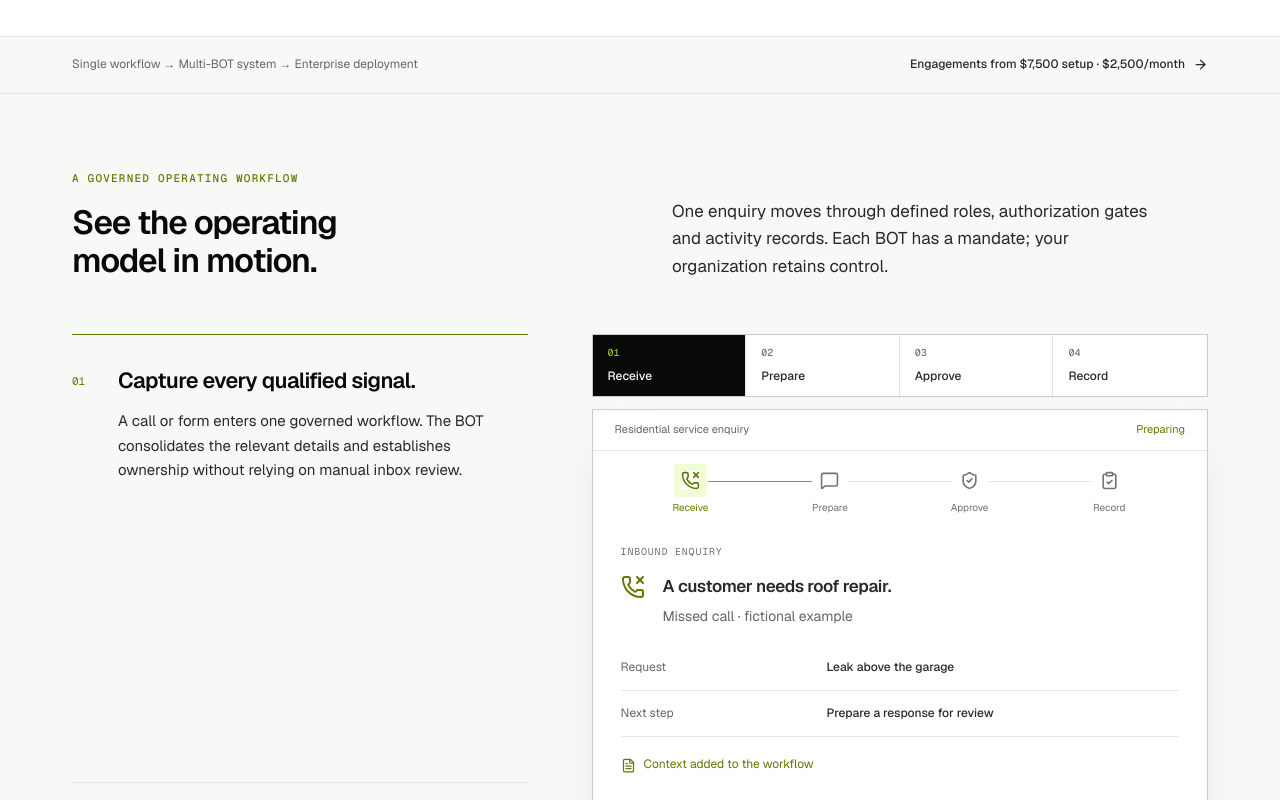
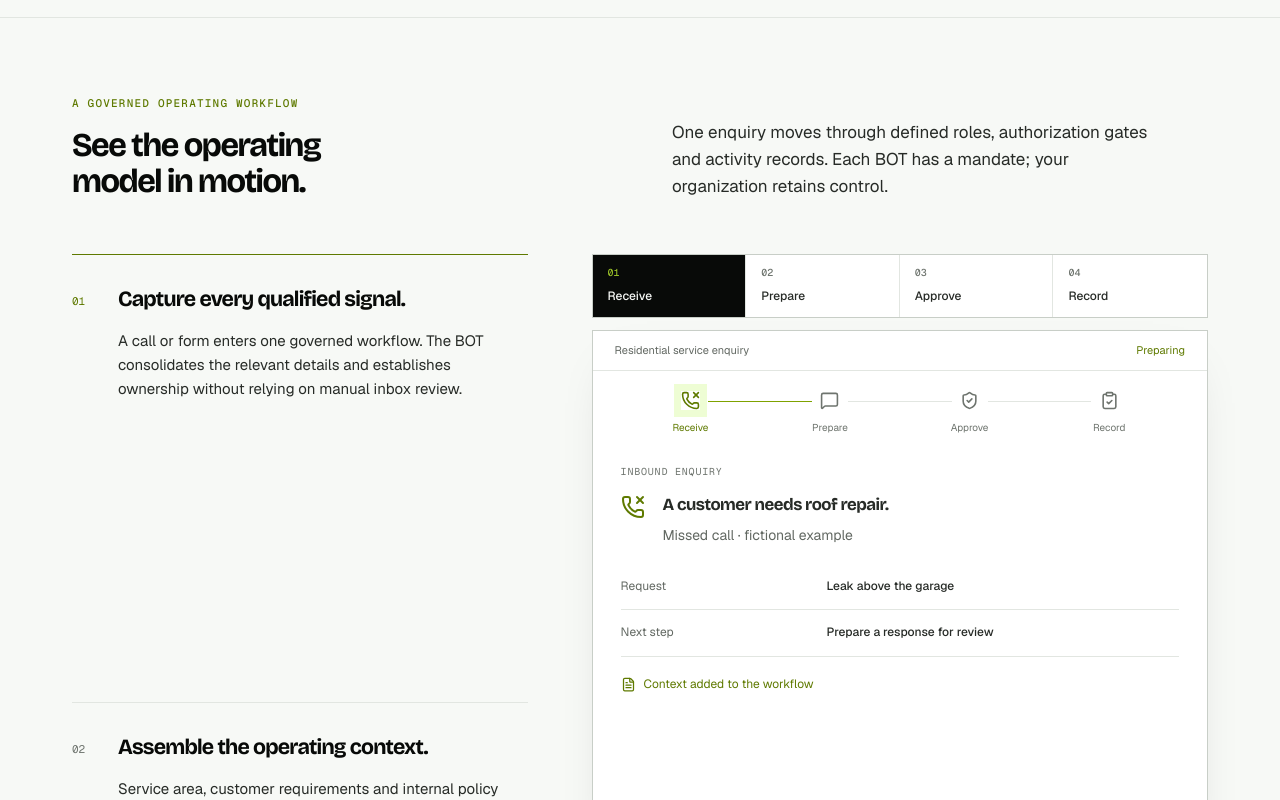
Before and after one commit to AgenticBotting/agenticbots, a Next.js app: page / in a window 1280 px wide. Shown: the part 800-1600 px from the top of the page. Built offline with nearby package versions, Linux system fonts and the light colour scheme; no server answers.

Commit message:
Introduce Bricolage display typography

```diff
--- a/src/app/globals.css
+++ b/src/app/globals.css
@@ -136,9 +136,10 @@
   --radius-xs: 0;
   --notch: 11px;
 
-  /* One neutral grotesque across display, body and UI. Weight stays at
-     600 — mass is not authority. Mono carries the technical register. */
-  --font-display: var(--font-geist-sans);
+  /* Bricolage gives large headings a bolder, more authored grotesque
+     silhouette. Geist remains the quiet enterprise workhorse for body,
+     navigation and controls; Mono carries the technical register. */
+  --font-display: var(--font-bricolage);
   --font-body: var(--font-geist-sans);
   --font-mono: var(--font-geist-mono);
 }
@@ -222,10 +223,11 @@
 
   h1, h2, h3, h4, h5, h6 {
     font-family: var(--font-display);
-    font-weight: 600;
+    font-weight: 650;
     line-height: 1.12;
-    letter-spacing: -0.032em;
+    letter-spacing: -0.038em;
     color: var(--foreground);
+    text-rendering: optimizeLegibility;
   }
 
   a { color: inherit; text-decoration: none; }
@@ -301,31 +303,35 @@
 
   .display-hero {
     font-family: var(--font-display);
-    font-weight: 600;
+    font-weight: 700;
     font-size: clamp(2rem, 3.6vw, 3rem);
-    line-height: 1.06;
-    letter-spacing: -0.035em;
+    line-height: 1.02;
+    letter-spacing: -0.048em;
+    font-variation-settings: "opsz" 72, "wdth" 100;
   }
   .display-xl {
     font-family: var(--font-display);
-    font-weight: 600;
+    font-weight: 680;
     font-size: clamp(1.625rem, 2.6vw, 2.125rem);
-    line-height: 1.14;
-    letter-spacing: -0.032em;
+    line-height: 1.08;
+    letter-spacing: -0.042em;
+    font-variation-settings: "opsz" 56, "wdth" 100;
   }
   .display-lg {
     font-family: var(--font-display);
-    font-weight: 600;
+    font-weight: 650;
     font-size: clamp(1.1875rem, 1.7vw, 1.4375rem);
-    line-height: 1.22;
-    letter-spacing: -0.028em;
+    line-height: 1.16;
+    letter-spacing: -0.036em;
+    font-variation-settings: "opsz" 40, "wdth" 100;
   }
   .display-md {
     font-family: var(--font-display);
-    font-weight: 600;
+    font-weight: 650;
     font-size: 1.0625rem;
-    line-height: 1.3;
-    letter-spacing: -0.022em;
+    line-height: 1.22;
+    letter-spacing: -0.03em;
+    font-variation-settings: "opsz" 32, "wdth" 100;
   }
 
   /* The one green phrase in a headline. Swaps by surface. */
@@ -343,7 +349,7 @@
   /* Navigation. Sentence case, medium weight. Deliberately NOT
      mono-uppercase — that reads as template. */
   .nav-link {
-    font-family: var(--font-display);
+    font-family: var(--font-body);
     font-size: 0.9375rem;
     font-weight: 500;
     letter-spacing: -0.012em;
@@ -366,7 +372,7 @@
     height: 2.875rem;
     padding-inline: 1.375rem;
     border-radius: var(--radius);
-    font-family: var(--font-display);
+    font-family: var(--font-body);
     font-size: 0.875rem;
     font-weight: 560;
     letter-spacing: -0.008em;
@@ -476,7 +482,7 @@
     border-radius: var(--radius-xs);
     border: 1px solid var(--border);
     background: var(--background);
-    font-family: var(--font-display);
+    font-family: var(--font-body);
     font-size: 12.5px;
     font-weight: 600;
     letter-spacing: -0.01em;
@@ -849,7 +855,7 @@
 .workforce-hero { border-bottom: 1px solid var(--border); }
 .workforce-hero-grid { display: grid; grid-template-columns: minmax(0, 1.08fr) minmax(0, .92fr); gap: 48px; align-items: center; padding-block: 64px 48px; }
 .hero-copy { min-width: 0; }
-.hero-copy h1 { font-family: var(--font-display); font-size: clamp(42px, 5vw, 68px); font-weight: 600; line-height: 1.03; letter-spacing: -.055em; }
+.hero-copy h1 { font-family: var(--font-display); font-size: clamp(42px, 5vw, 68px); font-weight: 720; line-height: .98; letter-spacing: -.058em; font-variation-settings: "opsz" 80, "wdth" 100; }
 .hero-copy h1 span { color: var(--accent-text); }
 .hero-actions { display: flex; align-items: center; flex-wrap: wrap; gap: 20px; }
 .hero-demo-link { display: inline-flex; align-items: center; gap: 9px; font-size: 14px; font-weight: 600; white-space: nowrap; padding-block: 10px; }
--- a/src/app/layout.tsx
+++ b/src/app/layout.tsx
@@ -1,5 +1,5 @@
 import type { Metadata } from "next";
-import { Geist, Geist_Mono } from "next/font/google";
+import { Bricolage_Grotesque, Geist, Geist_Mono } from "next/font/google";
 import "./globals.css";
 import { BotPlanFlow, ConsoleGreeting } from "@/components/marketing";
 import { MarketingOnly } from "@/components/marketing/MarketingOnly";
@@ -16,6 +16,13 @@ const geistMono = Geist_Mono({
   variable: "--font-geist-mono",
   subsets: ["latin"],
   display: "swap",
+});
+
+const bricolage = Bricolage_Grotesque({
+  variable: "--font-bricolage",
+  subsets: ["latin"],
+  display: "swap",
+  axes: ["opsz", "wdth"],
 });
 
 
@@ -72,7 +79,7 @@ export const metadata: Metadata = {
 
 export default function RootLayout({ children }: { children: React.ReactNode }) {
   return (
-    <html lang="en" className={`${geistSans.variable} ${geistMono.variable}`}>
+    <html lang="en" className={`${geistSans.variable} ${geistMono.variable} ${bricolage.variable}`}>
       <body>
         <JsonLd data={[orgLd, webSiteLd]} />
         {children}
```
Also changed, not shown: src/app/platform.css (+5 -3 lines), 2 other files (tests, documents, lock files or other folders).
